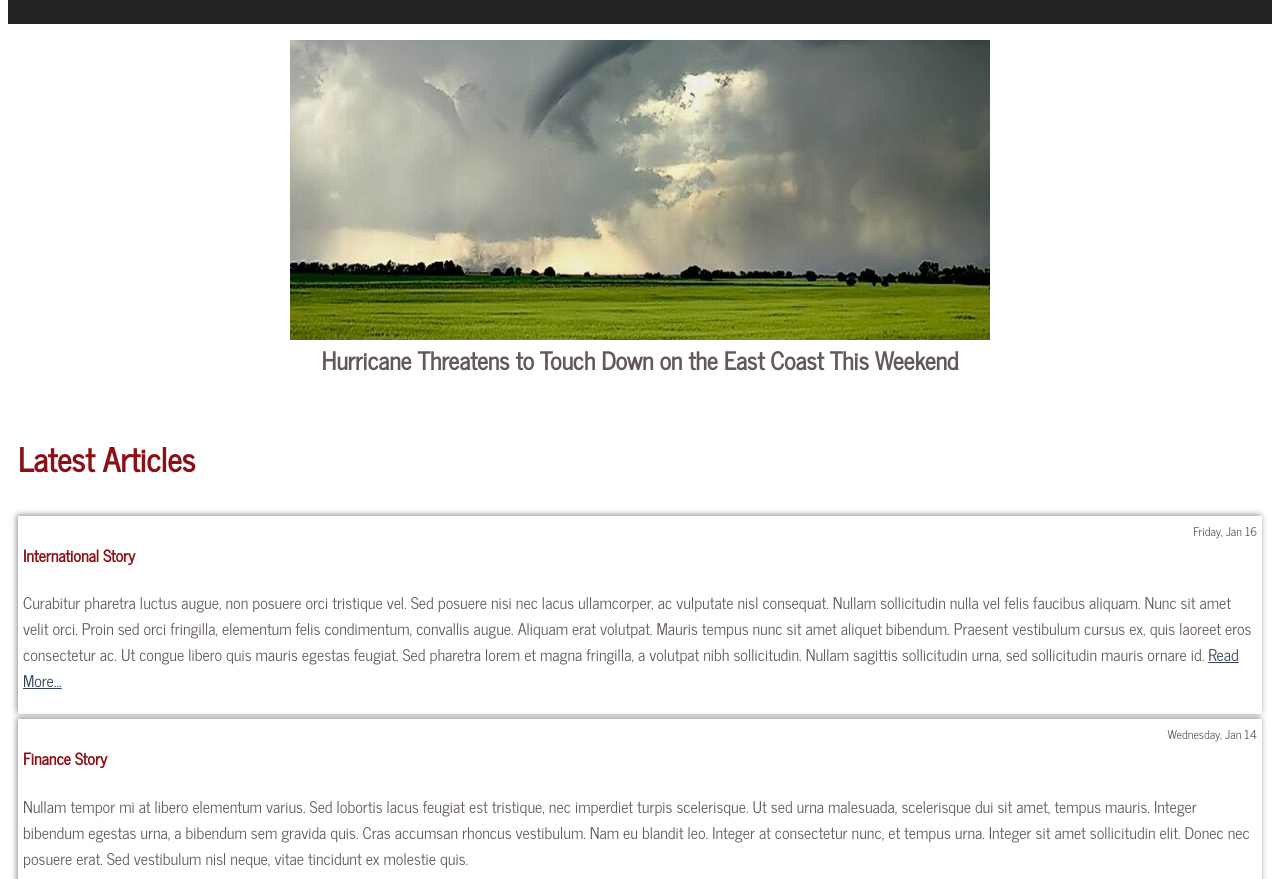
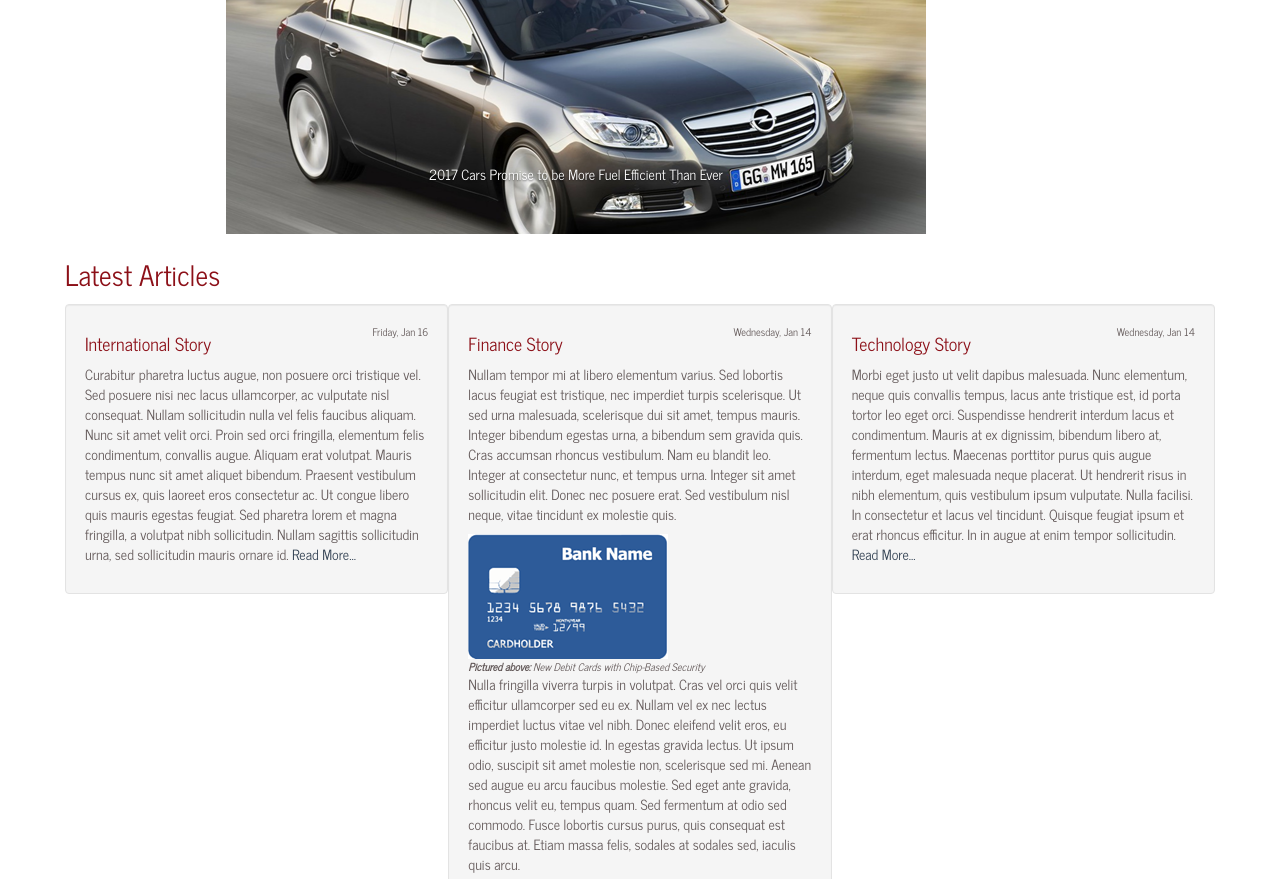
Before and after one commit to gdybyjednak/contoso, a plain HTML site: page index.html in a window 1280 px wide. Shown: the part 301-1180 px from the top of the page. Drawn offline with nearby package versions, Linux system fonts and the light colour scheme.

Commit message:
homework 5

```diff
--- a/css/style.css
+++ b/css/style.css
@@ -27,7 +27,7 @@ main {
 }
 
 @font-face {
-    font-family: 'News Cycle';
+    font-family: 'News Cycle' ;
     src: url('../fonts/news_cycle.ttf') format('truetype');
 }
 
@@ -37,7 +37,7 @@ main {
 }
 
 body {
-    font-family: 'News Cycle';
+    font-family: 'News Cycle' !important;
 }
 
 header {
@@ -77,9 +77,6 @@ main > h3 {
     header {
         padding: 0px;
     }
-    article {
-        box-shadow: none;
-    }
     header h1 {
         font-size: 2em;
     }
@@ -88,24 +85,9 @@ main > h3 {
     }
 }
 
-section#carousel > figure > img {
-    display: none;
-    margin: 0px auto;
+.carousel-inner {
+    text-align: center;
 }
-
-section#carousel > figure.visible > img {
-    display: block;
-    position: relative;
-    overflow: hidden;
+.carousel .item > img {
+    display: inline-block;
 }
-
-section#carousel > figure > figcaption {
-    display: none;
-}
-
-section#carousel > figure.visible > figcaption {
-    display: block;
-    text-align: center;
-    font-weight: bold;
-    font-size: 1.5em;
-}
--- a/index.html
+++ b/index.html
@@ -3,29 +3,33 @@
 <head>
 <title>Contoso News</title>
 <meta charset="utf-8">
+<link rel="stylesheet" href="https://maxcdn.bootstrapcdn.com/bootstrap/3.3.6/css/bootstrap.min.css" />
+<script type="text/javascript" src="https://ajax.googleapis.com/ajax/libs/jquery/1.11.3/jquery.min.js"></script>
+<script type="text/javascript" src="https://maxcdn.bootstrapcdn.com/bootstrap/3.3.6/js/bootstrap.min.js"></script>
 <link rel="stylesheet" href="css/style.css" />
-<script src="js/script.js"></script>
 </head>
-<body>
+<body class="container">
     <header><h1>Contoso News</h1></header>
     <header><h2>On Time, On Topic</h2></header>
-    <section id="carousel">
-        <figure class="visible">
+    <section id="carousel" class="carousel slide" data-ride="carousel">
+        <div class="carousel-inner" role="listbox">
+        <figure class="active item">
             <img src="img/efficient_cars.png" alt="Efficient Cars">
-            <figcaption>2017 Cars Promise to be More Fuel Efficient Than Ever</figcaption>
+            <figcaption class="carousel-caption">2017 Cars Promise to be More Fuel Efficient Than Ever</figcaption>
         </figure>
-        <figure>
+        <figure class="item">
             <img src="img/natural_disaster.png" alt="Natural Disaster">
-            <figcaption>Hurricane Threatens to Touch Down on the East Coast This Weekend</figcaption>
+            <figcaption class="carousel-caption">Hurricane Threatens to Touch Down on the East Coast This Weekend</figcaption>
         </figure>
-        <figure>
+        <figure class="item">
             <img src="img/health_records.png" alt="Health Records">
-            <figcaption>Many Doctors are Moving to Digital Health Records This Year</figcaption>
+            <figcaption class="carousel-caption">Many Doctors are Moving to Digital Health Records This Year</figcaption>
         </figure>
+        </div>
     </section>
-    <main>
+    <main class="row">
         <h3>Latest Articles</h3>
-    <article>
+    <article class="well col-md-4">
         <time datetime="16-01-2016">Friday, Jan 16</time>
         <h4>International Story</h4>
         <p>
@@ -34,7 +38,7 @@
        <a href="index.html" download="totest.txt">Read More...</a>
        </p>
     </article>
-    <article>
+    <article class="well col-md-4">
         <time datetime="14-01-2016">Wednesday, Jan 14</time>
         <h4>Finance Story</h4>
         <p>
@@ -52,7 +56,7 @@
        <a href="#" target="_blank">Read More...</a>
        </p>
     </article>
-    <article>
+    <article class="well col-md-4">
         <time datetime="14-01-2016">Wednesday, Jan 14</time>
         <h4>Technology Story
         </h4>
@@ -62,11 +66,11 @@
        </p>
     </article>
     </main>
-    <h4>
+    <summary class="panel panel-default col-md-8 col-md-offset-2">
+        <div class="panel-heading">
         Sign up for our emails
-    </h4>
-    <summary>
-        <form>
+        </div>
+        <form class="form-horizontal panel-body">
             <label>E-mail address:</label>
             <input type="text" required="required"/>
             <br />
--- a/js/script.js
+++ /dev/null
@@ -1,27 +0,0 @@
-var slideInterval=3500;
-function getFigures() {
-    var figures=document.getElementById('carousel').getElementsByTagName('figure');
-    return figures;
-}
-
-function moveForward() {
-    var pointer;
-    var figures = getFigures();
-    for (var i = 0; i < figures.length; i++) {
-        if (figures[i].className == 'visible') {
-            figures[i].className = '';
-            pointer = i;
-        }
-    }
-    if (++pointer == figures.length) {
-        pointer = 0;
-    }
-    figures[pointer].className = 'visible';
-    setTimeout(moveForward, slideInterval);
-}
-
-function startPlayback() {
-    setTimeout(moveForward,slideInterval);
-}
-
-startPlayback();
```
